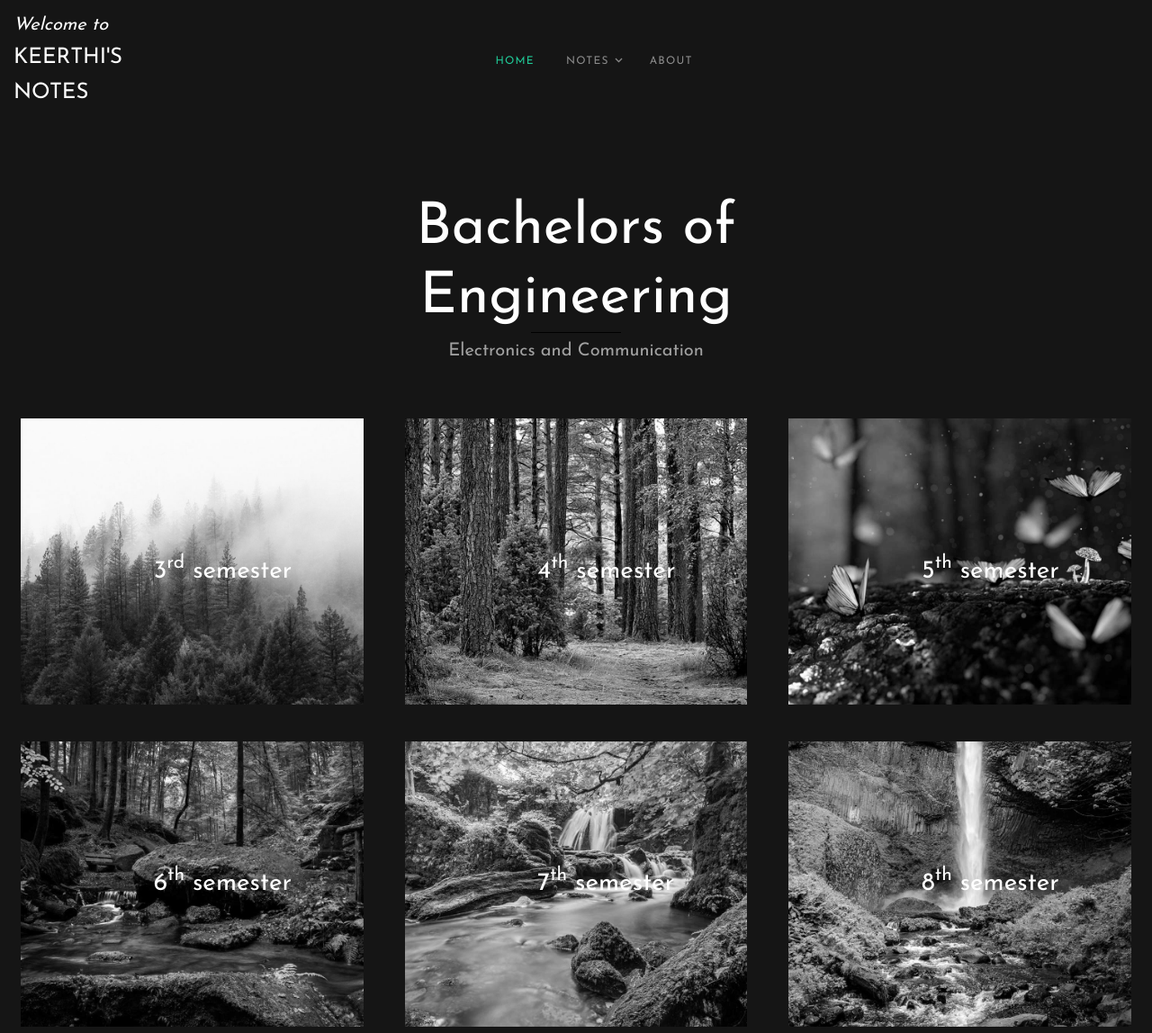
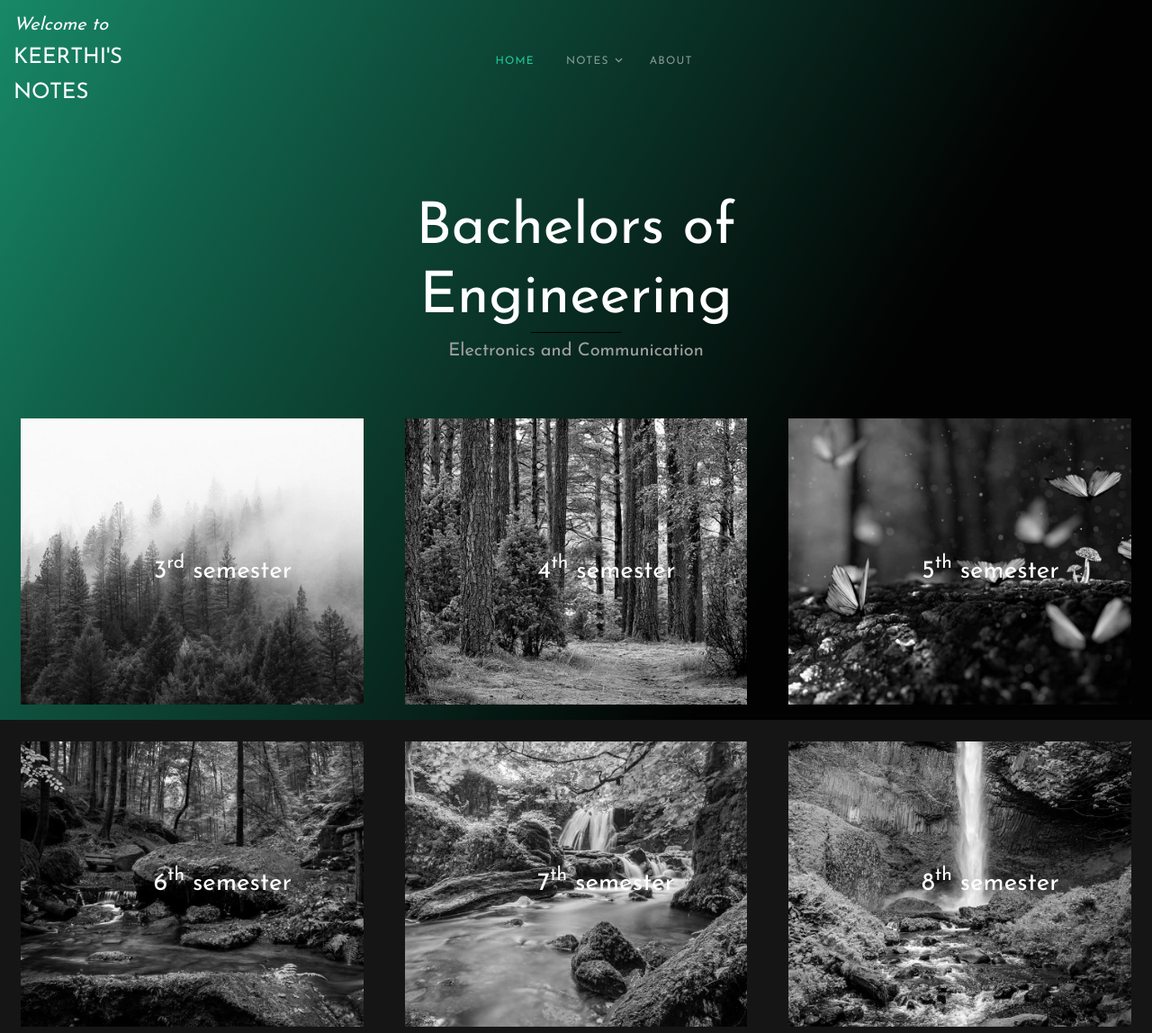
Before and after one commit to AkshayNachappa/Keerthi-Notes, a Flask app: page /BE in a window 1280 px wide. Shown: the top 1148 px of the page at 90% size. Run offline with Flask 2, Linux system fonts and the light colour scheme; some libraries are stand-ins or nearby versions; some web fonts are replaced.

Commit message:
added bg transitions

```diff
--- a/templates/BE-main.html
+++ b/templates/BE-main.html
@@ -38,8 +38,9 @@
       </div>
       <div class="site-mobile-menu-body"></div>
     </div>
-
-
+    <div class="bg"></div>
+<div class="bg bg2"></div>
+<div class="bg bg3"></div>
 
 
     <header class="site-navbar py-3" role="banner">
--- a/templates/BE-sems.html
+++ b/templates/BE-sems.html
@@ -37,7 +37,9 @@
       </div>
       <div class="site-mobile-menu-body"></div>
     </div>
-
+    <div class="bg"></div>
+<div class="bg bg2"></div>
+<div class="bg bg3"></div>
 
 
 
--- a/templates/about.html
+++ b/templates/about.html
@@ -40,9 +40,9 @@
       </div>
       <div class="site-mobile-menu-body"></div>
     </div>
-
-
-
+    <div class="bg"></div>
+<div class="bg bg2"></div>
+<div class="bg bg3"></div>
 
     <header class="site-navbar py-3" role="banner">
 
```
